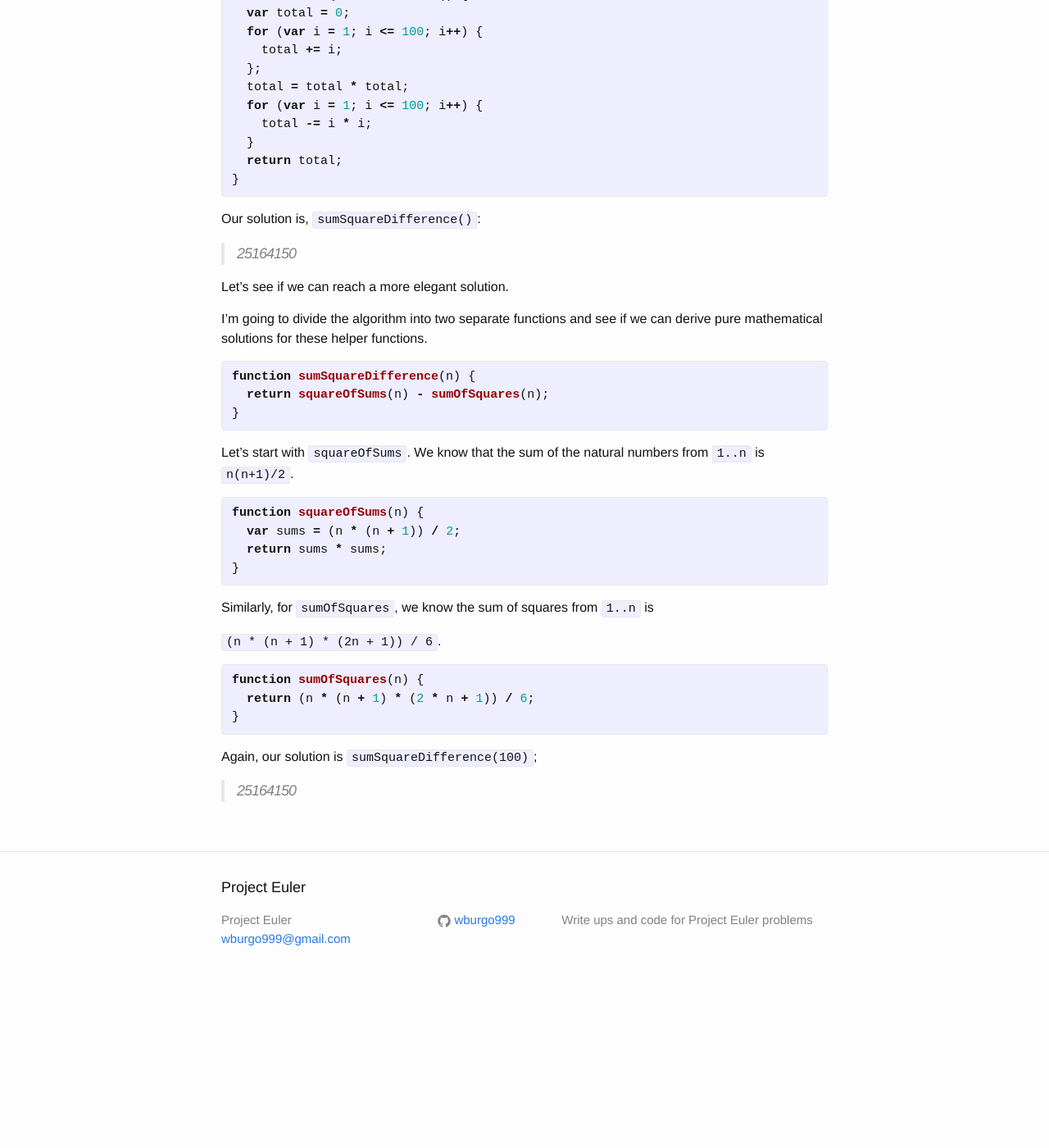
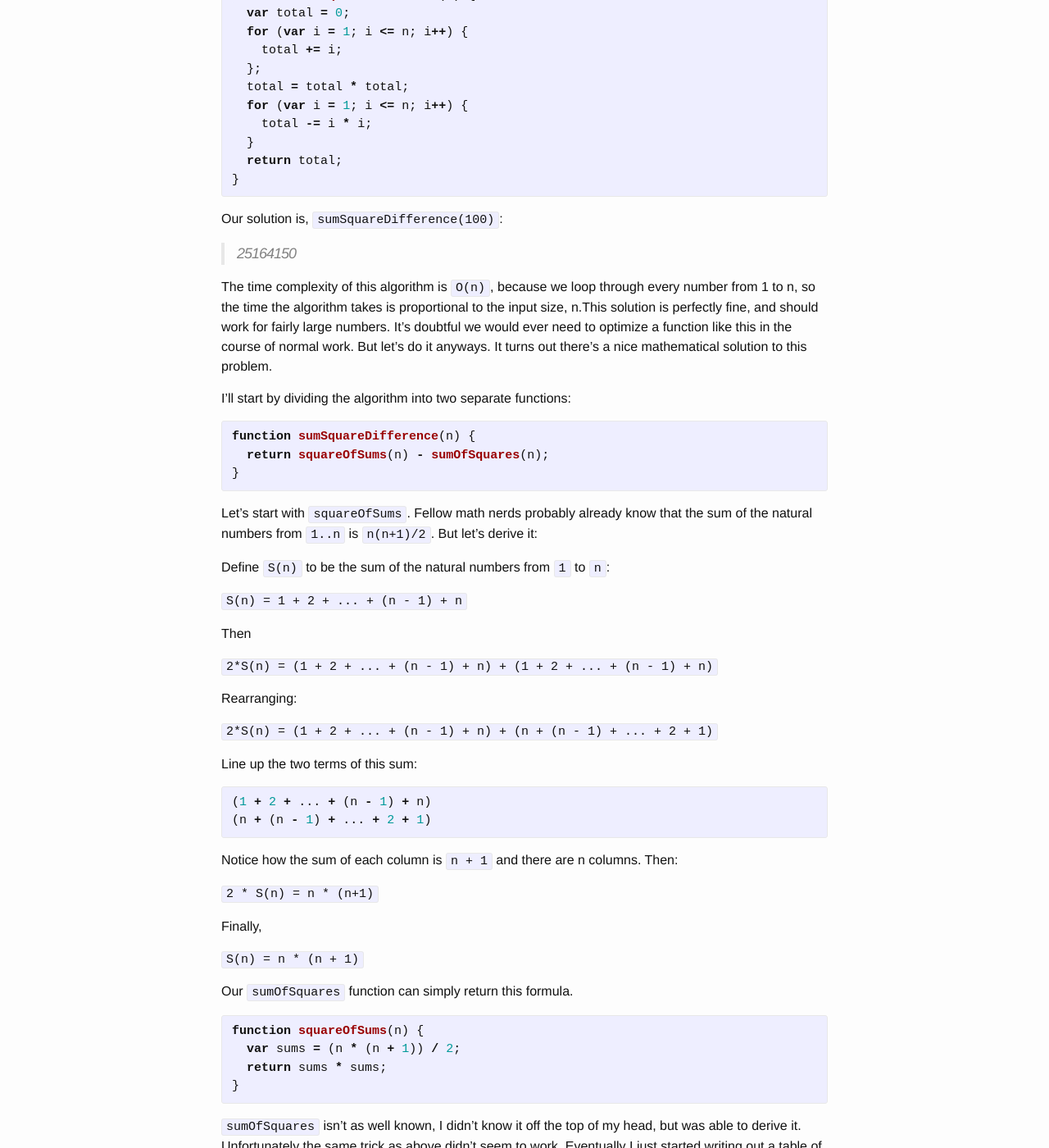
Before and after one commit to wburgo999/Project_Euler, a Jekyll site: the page built from _posts/2015-08-13-problem-6.markdown, in a window 1280 px wide and 1400 px high, scrolled down 634 px. Shown: the whole window at 82% size. Built offline with Jekyll 4.4.1, drawn with Linux system fonts in a browser that asks for light colours; before the commit the page ends 1850 px from its top, so only the background shows below that; some of the changed text lies outside the part shown.

Commit message:
Update typos, flesh out explanations - Problem 6

```diff
--- a/Problem_6/Problem_6.js
+++ b/Problem_6/Problem_6.js
@@ -23,3 +23,7 @@ function sumOfSquares(n) {
 
 
 console.log(sumSquareDifference_2(100));
+
+console.log(sumSquareDifference_2(1000000000));
+console.log(sumSquareDifference_2(1000000000000));
+console.log(sumSquareDifference_2(1000000000000000));
--- a/_posts/2015-08-13-problem-6.markdown
+++ b/_posts/2015-08-13-problem-6.markdown
@@ -35,25 +35,25 @@ subtract the square of each number from 1 to 100
 
 In code:
 {% highlight js %}
-function sumSquareDifference() {
+function sumSquareDifference(n) {
   var total = 0;
-  for (var i = 1; i <= 100; i++) {
+  for (var i = 1; i <= n; i++) {
     total += i;
   };
   total = total * total;
-  for (var i = 1; i <= 100; i++) {
+  for (var i = 1; i <= n; i++) {
     total -= i * i;
   }
   return total;
 }
 {% endhighlight %}
-Our solution is, `sumSquareDifference()`:
+Our solution is, `sumSquareDifference(100)`:
 
 > 25164150
 
-Let's see if we can reach a more elegant solution.
+The time complexity of this algorithm is `O(n)`, because we loop through every number from 1 to n, so the time the algorithm takes is proportional to the input size, n.This solution is perfectly fine, and should work for fairly large numbers. It's doubtful we would ever need to optimize a function like this in the course of normal work. But let's do it anyways. It turns out there's a nice mathematical solution to this problem.
 
-I'm going to divide the algorithm into two separate functions and see if we can derive pure mathematical solutions for these helper functions.
+I'll start by dividing the algorithm into two separate functions:
 
 {% highlight js %}
 function sumSquareDifference(n) {
@@ -61,7 +61,37 @@ function sumSquareDifference(n) {
 }
 {% endhighlight %}
 
-Let's start with `squareOfSums`. We know that the sum of the natural numbers from `1..n` is `n(n+1)/2`.
+Let's start with `squareOfSums`. Fellow math nerds probably already know that the sum of the natural numbers from `1..n` is `n(n+1)/2`. But let's derive it:
+
+Define `S(n)` to be the sum of the natural numbers from `1` to `n`:
+
+`S(n) = 1 + 2 + ... + (n - 1) + n`
+
+Then
+
+`2*S(n) = (1 + 2 + ... + (n - 1) + n) + (1 + 2 + ... + (n - 1) + n)`
+
+Rearranging:
+
+`2*S(n) = (1 + 2 + ... + (n - 1) + n) + (n + (n - 1) + ... + 2 + 1)`
+
+Line up the two terms of this sum:
+
+
+{% highlight js %}
+(1 + 2 + ... + (n - 1) + n)
+(n + (n - 1) + ... + 2 + 1)
+{% endhighlight %}
+
+Notice how the sum of each column is `n + 1` and there are n columns. Then:
+
+`2 * S(n) = n * (n+1)`
+
+Finally,
+
+`S(n) = n * (n + 1)`
+
+Our `sumOfSquares` function can simply return this formula.
 
 {% highlight js %}
 function squareOfSums(n) {
@@ -70,9 +100,34 @@ function squareOfSums(n) {
 }
 {% endhighlight %}
 
-Similarly, for `sumOfSquares`, we know the sum of squares from `1..n` is
+`sumOfSquares` isn't as well known, I didn't know it off the top of my head, but was able to derive it. Unfortunately the same trick as above didn't seem to work. Eventually I just started writing out a table of differences to look for patterns.
 
-`(n * (n + 1) * (2n + 1)) / 6`.
+_ | n = 1 | n = 2 | n = 3 | n = 4 | n = 5 | n = 6
+--- | --- | --- | --- | --- | --- | --- |
+n<sup>2</sup> | 1 | 4 | 9 | 16 | 25 | 36
+sumOfSquares | 1 | 5 | 14 | 30 | 55 | 91
+1st derivative | 1 | 4 | 9 | 16 | 25 | 36
+2nd derivative | _ | 3 | 5 | 7 | 9 | 11
+3rd derivative | _ | _ | 2 | 2 | 2 | 2
+
+
+<br />Since the `3rd derivative` is constant, we know the formula will be a polynomial of degree `3`. Meaning
+
+S(n) = an<sup>3</sup> + bn<sup>2</sup> + cn + d, for some a,b,c,d.
+
+Note that when n = 0, we have `S(n)` = 0, so `d` must also be 0. That leaves 3 variables, `a`, `b`, and `c`.
+
+<br />When `n = 1`, we have `S(1) = 1 = a + b + c``
+
+When `n = 2`, we have `S(2) = 5 = 8a + 4b + 2c``
+
+When `n = 3`, we have `S(3) = 14 = 27a + 9b + 3c``
+
+<br />This is a system of equations with `3` equations and `3` unknown variables, so we know it has a solution. I'll spare you the algebra since it's fairly straightforward and a bit tedious. Once you've simplified it down, you get:
+
+`S(n) = (n * (n + 1) * (2n + 1)) / 6`.
+
+Again, our function `sumOfSquares` can simply return this formula.
 
 {% highlight js %}
 function sumOfSquares(n) {
@@ -80,6 +135,20 @@ function sumOfSquares(n) {
 }
 {% endhighlight %}
 
-Again, our solution is `sumSquareDifference(100)`;
+Our solution is `sumSquareDifference(100)`;
 
 > 25164150
+
+But this time our solution is constant time, `O(1)`. Note that our formula works for all values of `n`, and the number of operations does not increase as n grows. It finishes extremely fast even for extremely large numbers that made our linear time algorithm stall.
+
+`sumSquareDifference(1000000000)    //billion`
+
+> 2.5000000016666668e+35
+
+`sumSquareDifference(1000000000000)   //trillion`
+
+> 2.500000000001667e+47
+
+`sumSquareDifference(1000000000000000)  // quadrillion`
+
+> 2.500000000000002e+59
```
